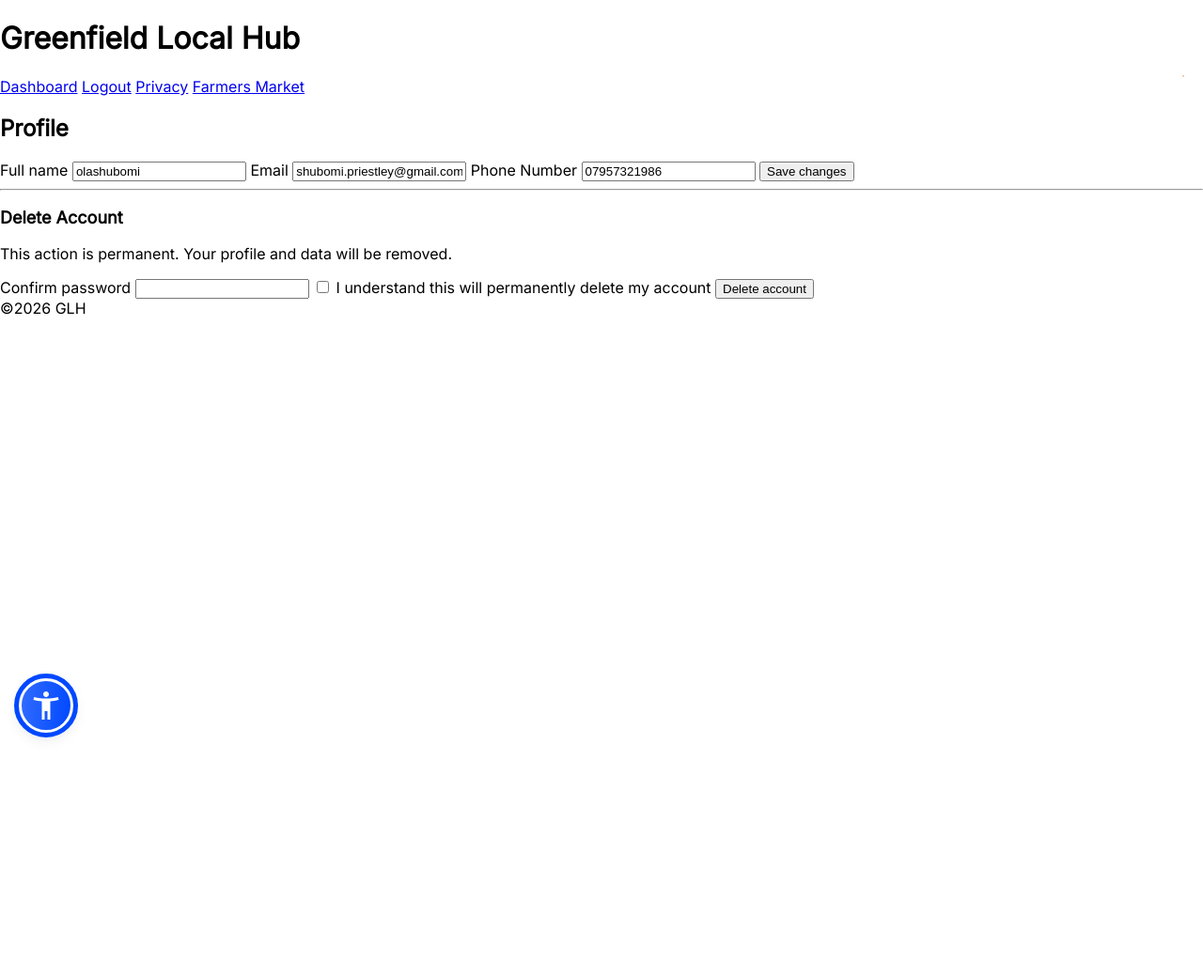
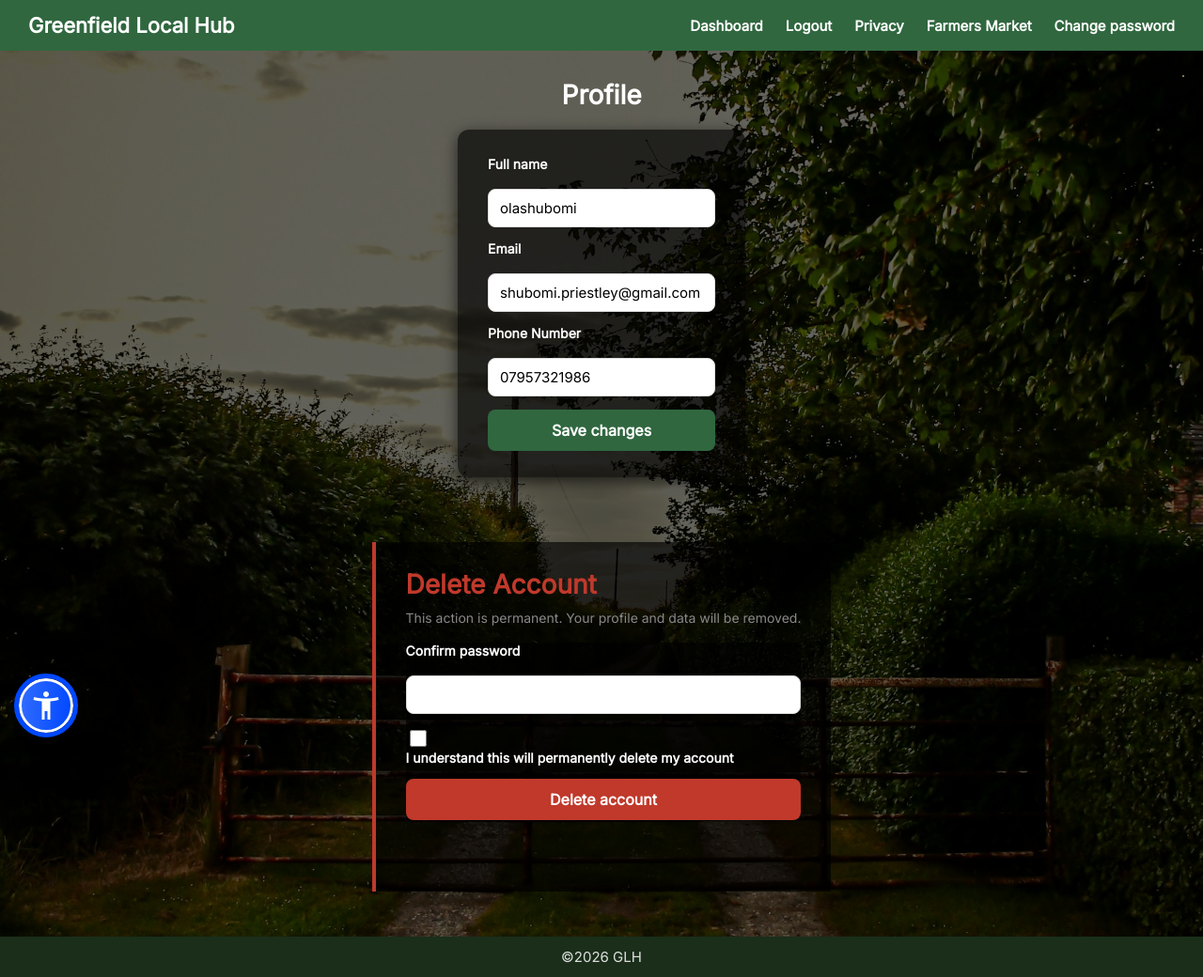
Before and after one commit to TYPZ-Y2K/GLH-prototype, a Flask app: page /auth/account in a window 1280 px wide. Shown: the whole page at 94% size. Before the commit the page ends 786 px from the top, so only its background shows below. Run offline with Flask 3, Linux system fonts and the light colour scheme; a user stored in the database is signed in; some libraries are stand-ins or nearby versions.

Commit message:
V1.3.1
css for all auth pages have been completed

```diff
--- a/GLH/static/auth/profile.css
+++ b/GLH/static/auth/profile.css
@@ -0,0 +1,237 @@
+/* ── profile.css  ── */
+
+body {
+    margin: 0;
+    padding: 0;
+    background: #1a2e1a;
+}
+
+.hero {
+    min-height: 100vh;
+    width: 100%;
+    background-image: url("/static/images/oakley-smith-8qnF7sE4BXs-unsplash.jpg");
+    background-size: cover;
+    background-position: center;
+    background-repeat: no-repeat;
+    display: flex;
+    flex-direction: column;
+    position: relative;
+}
+
+/* Darken background*/
+.hero::before{
+    content: "";
+    position: absolute;
+    top: 0;
+    left: 0;
+    width: 100%;
+    height: 100%;
+    background: rgba(0, 0, 0, 0.6);
+    z-index: 0;
+}
+
+/* ── Green header ── */
+.green-header {
+    background: #30673f;
+    display: flex;
+    align-items: center;
+    justify-content: space-between;
+    padding: 14px 30px;
+    position: sticky;
+    top: 0;
+    z-index: 100;
+}
+
+.green-header .left-side h1 {
+    margin: 0;
+    font-size: 22px;
+    color: #ffffff;
+    font-weight: 700;
+}
+
+.top-nav {
+    display: flex;
+    gap: 24px;
+    align-items: center;
+}
+
+.top-nav a {
+    color: #ffffff;
+    font-weight: 600;
+    text-decoration: none;
+    font-size: 15px;
+    transition: color 0.2s;
+}
+
+.top-nav a:hover {
+    color: #ffce1b;
+}
+
+/*  ── Page content sits above overlay  ──*/
+h2, .form, hr, .danger {
+    position: relative;
+    z-index: 1;
+}
+
+/*  ── Profile heading  ── */
+h2 {
+    color: #fff;
+    font-size: 28px;
+    font-weight: 700;
+    text-align: center;
+    margin: 30px 0 20px;
+    text-shadow: rgba(0, 0, 0, 0.4);
+}
+
+/*  ── Form card ── */
+.form {
+    background: rgba(0, 0, 0, 0.651);
+    max-width: 500px;
+    margin: 0 auto 20px;
+    padding: 28px 32px;
+    border-radius: 12px;
+    box-shadow: 0 4px 16px rgba(0, 0, 0, 0.651);
+    box-sizing: border-box;
+}
+
+.form label {
+    display: block;
+    font-size: 14px;
+    font-weight: 600;
+    color: #ffffff;
+    margin-bottom: 14px;
+}
+
+.form input[type="text"],
+.form input[type="email"],
+.form input[type="password"] {
+    width: 100%;
+    padding: 10px 12px;
+    border: 1px solid #ddd;
+    border-radius: 8px;
+    font-size: 15px;
+    font-family: inherit;
+    box-sizing: border-box;
+    margin-top: 4px;
+    transition: border-color 0.2s;
+
+
+
+}
+
+
+.form input[type="text"]:focus,
+.form input[type="email"]:focus,
+.form input[type="password"]:focus {
+    outline: none;
+    border-color: #30673f;
+    box-shadow: 0 0 0 3px rgba(48, 103, 63, 0.12);
+}
+
+
+/* Submit button */
+.btn {
+    display: block;
+    width: 100%;
+    background: #30673f;
+    color: #fff;
+    border: none;
+    padding: 12px;
+    border-radius: 8px;
+    font-size: 16px;
+    font-weight: 700;
+    cursor: pointer;
+    font-family: inherit;
+    transition: background 0.2s;
+    margin-top: 8px;
+}
+
+.btn:hover {
+    background: #245230;
+}
+
+/* ── Divider ── */
+
+hr {
+    border: none;
+    border-top: 1px solid rgba(255, 255, 255, 0.25);
+    max-width: 500px;
+    margin: 24px auto;
+}
+
+/*  ── danger zone ── */
+.danger {
+    max-width: 500px;
+    margin: 0 auto 48px;
+    background: rgba(0, 0, 0, 0.651);
+    padding: 28px 32px;
+    border-left: 4px solid #c0392b;
+    box-shadow: 0 4px 16px rgna(0, 0, 0, 0.15);
+    box-sizing: border-box;
+}
+
+.danger h3 {
+    font-size: 28px;
+    font-weight: 700;
+    color: #c0392b;
+    margin: 0 0 8px;
+}
+
+.danger p {
+    font-size: 14px;
+    color: #8a8888;
+    margin: 0 0 16px;
+    line-height: 1.5;
+}
+
+.danger .form {
+    background-color: none;
+    padding: 0;
+    margin: 0;
+    box-shadow: none;
+    border-radius: 0;
+}
+
+/*Checkbox row */
+.checkbox {
+    display: flex;
+    align-items: center;
+    gap: 8px;
+    font-size: 14px;
+    color: #333;
+    margin-bottom: 14px;
+}
+
+.checkbox input[type="checkbox"] {
+    width: 18px;
+    height: 18px;
+    accent-color: #c0932b;
+}
+
+/* Delete button */
+.button.danger {
+    display: block;
+    width: 100%;
+    background: #c0392b;
+    color: #fff;
+    border: none;
+    padding: 12px;
+    border-radius: 8px;
+    font-size: 16px;
+    font-weight: 700;
+    cursor: pointer;
+    font-family: inherit;
+    transition: background 0.2s;
+
+}
+
+.button.danger:hover {
+    background: #a93226;
+}
+
+/*  ── Errors  ── */
+.error {
+    color: #c0392b;
+    font-size: 13px;
+    margin: 4px 0 8px;
+}
--- a/GLH/static/css/global.css
+++ b/GLH/static/css/global.css
@@ -8,18 +8,34 @@ html, body{
     font-family: 'Inter', sans-serif;
 }
 
-@keyframes fadeIn {
-from {
+.silent-footer {
+    width: 100%;
+    text-align: center;
+    color: #ffffff;
+    font-size: 15px;
+    opacity: 0.85;
+    padding: 12px 0;
+}
+
+@keyframes fadeInOut {
+0% {
 opacity: 0; /* Start fully transparent */
 }
-to {
-opacity: 1; /* End fully visible */
-}}
+15% {
+opacity: 1;   /* fully visible at 15% point */
+}
+100% {
+    opacity: 0; /* fully transparent again */
+}
+}
 
 
 /* ── Flash (shared) ── */
-.flash { list-style: none; padding-left: 0; margin: 1rem 0; animation: fadeIn 1.5s ease-in forwards; }
-.flash-container { position: fixed; top: 80px; right: 20px; max-width: min(360px, 92vw); background: #FFCE1B; color: #fff; border-radius: 15px; border: 1px solid #D9BB9B; z-index: 9999; }
+.flash { list-style: none; padding-left: 0; margin: 1rem 0; animation: fadeInOut 30s ease-in-out forwards;}
+.flash-container { position: fixed; top: 80px; right: 20px; max-width: min(360px, 92vw);
+            background: #FFCE1B; color: #fff; border-radius: 15px;
+            border: 1px solid #D9BB9B; z-index: 9999;
+                     animation: fadeInOut 30s ease-in-out forwards;}
 .flash li { padding: 5px; margin: 4px; border-radius: 15px; }
 .flash-message { border-radius: 6px; color: #fff; font-size: 16px; text-align: center; }
 .flash .error { background: rgba(253,3,3,0.49); border: 1px solid #d00; }
--- a/GLH/templates/auth/change_password.html
+++ b/GLH/templates/auth/change_password.html
@@ -7,7 +7,7 @@
 
 {% block content %}
     <div class="hero">
-        <div class="yellow-header">
+        <div class="green-header">
             <div class="left-side">
                 <h1>Greenfield Local Hub</h1>
             </div>
--- a/GLH/templates/auth/login.html
+++ b/GLH/templates/auth/login.html
@@ -2,7 +2,7 @@
 {% block title %} Greenfield Local Hub — Login {% endblock%}
 
 {% block extra_css %}
-<link rel="stylesheet" href="{{ url_for ('static', filename='/auth/login.css') }}">
+<link rel="stylesheet" href="{{ url_for ('static', filename='auth/login.css') }}">
 {% endblock %}
 
 {% block content %}
@@ -46,7 +46,7 @@
                     </label>
                 </div>
 
-                <div class="form-footer">
+                <div class="form-actions">
                     {{ form.submit(class="btn") }}
                     <a class="link" href="{{ url_for('auth.register') }}">Don't have an account?</a>
                 </div>
--- a/GLH/templates/auth/profile.html
+++ b/GLH/templates/auth/profile.html
@@ -7,7 +7,7 @@
 
 {% block content %}
     <div class="hero">
-        <div class="yellow-header">
+        <div class="green-header">
              <div class="left-side">
                 <h1>Greenfield Local Hub</h1>
             </div>
@@ -16,6 +16,7 @@
                 <a href="{{ url_for('auth.logout') }}">Logout</a>
                 <a href="{{ url_for('public.privacy') }}">Privacy</a>
                 <a href="{{ url_for('customer.Farmers_Market') }}">Farmers Market</a>
+                <a href="{{ url_for('auth.change_password') }}">Change password</a>
             </nav>
         </div>
 
```
Also changed, not shown: GLH/static/auth/change_password.css (+115 -0 lines), GLH/static/auth/login.css (+198 -0 lines), GLH/static/auth/register.css (+19 -15 lines), GLH/app.db.
